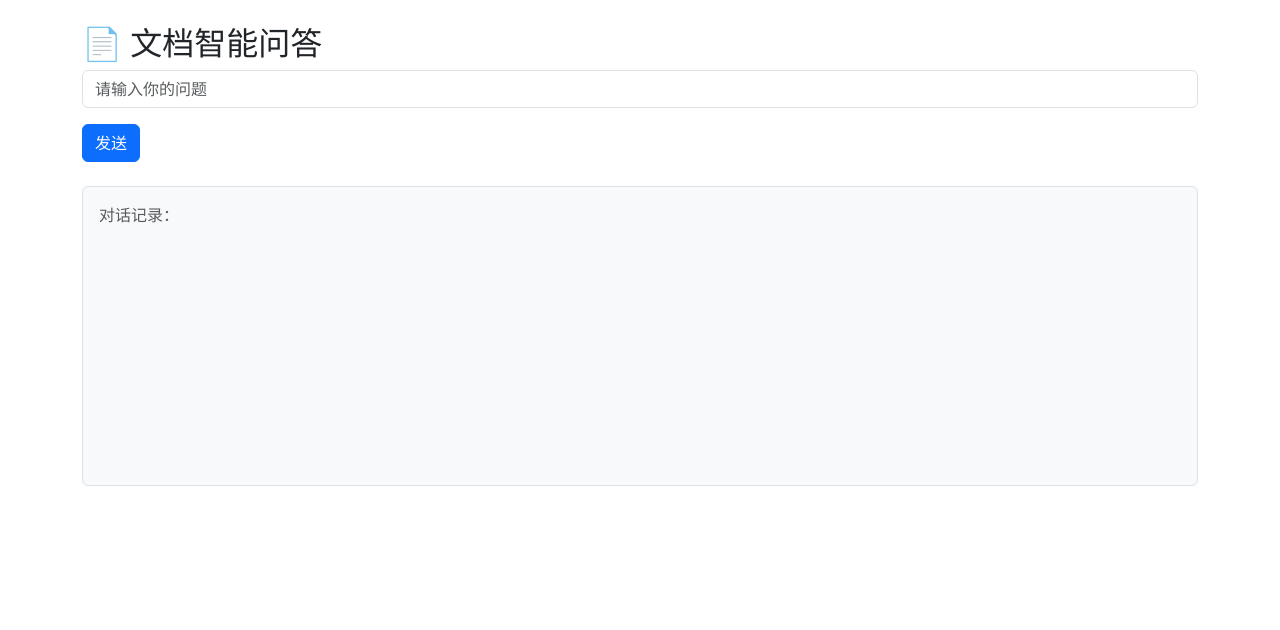
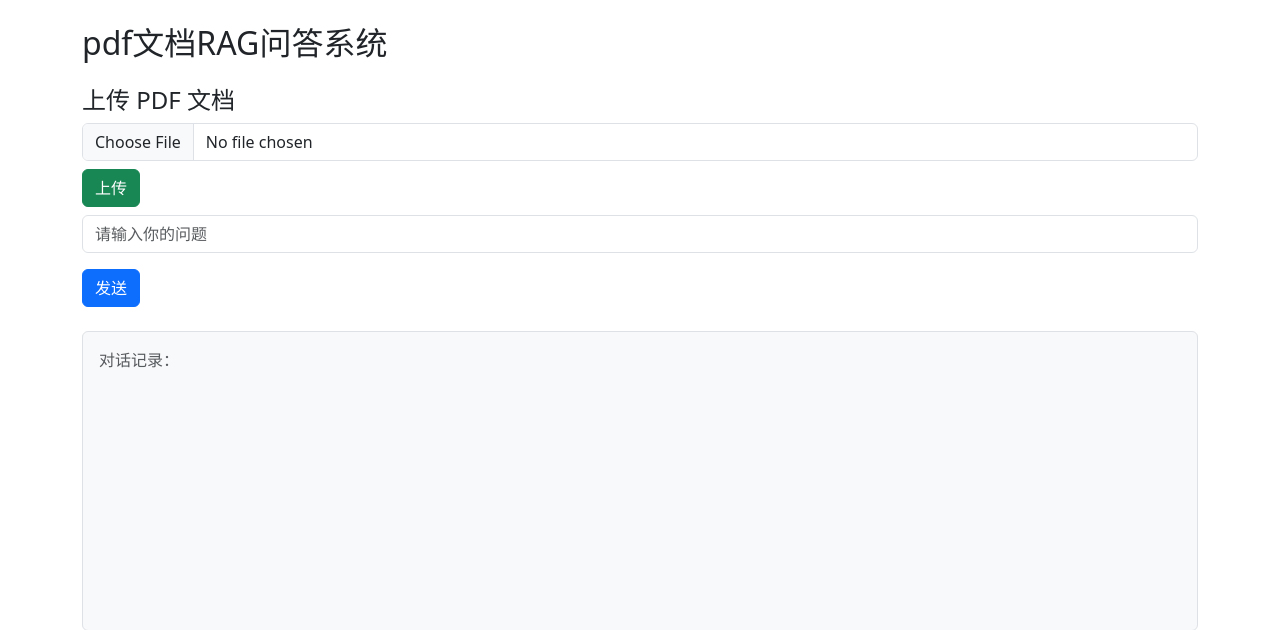
Before and after one commit to kangjiahui/pdf_rag, a Flask app: page / in a window 1280 px wide. Shown: the top 630 px of the page. Run offline with Flask 3, Linux system fonts and the light colour scheme; some libraries are stand-ins or nearby versions.

Commit message:
新增pdf上传和嵌入的页面入口

```diff
--- a/app.py
+++ b/app.py
@@ -1,8 +1,12 @@
 import re
+import os
 from flask import Flask, request, jsonify, render_template
 from markupsafe import Markup
 from embedding.stream_embed import process_pdf_streaming
 from qa.rag_qa import query_rag
+
+UPLOAD_FOLDER = "docs"
+os.makedirs(UPLOAD_FOLDER, exist_ok=True)
 
 def clean_answer(text):
     # 去掉 markdown 粗体、标题等
@@ -17,6 +21,31 @@ chat_history = []  # 简单内存记录，可持久化
 def home():
     return render_template("index.html")
 
+@app.route("/upload", methods=["POST"])
+def upload_file():
+    if 'file' not in request.files:
+        return jsonify({"status": "error", "message": "No file part"}), 400
+    file = request.files['file']
+    if file.filename == '':
+        return jsonify({"status": "error", "message": "No selected file"}), 400
+
+    save_path = os.path.join(UPLOAD_FOLDER, file.filename)
+    file.save(save_path)
+
+    # 上传成功后调用 embed
+    return jsonify({"status": "success", "pdf_path": save_path})
+
+@app.route("/embed", methods=["POST"])
+def embed_pdf():
+    pdf_path = request.json.get("pdf_path")
+    if not pdf_path:
+        return jsonify({"error": "Missing 'pdf_path' parameter"}), 400
+    try:
+        process_pdf_streaming(pdf_path)
+        return jsonify({"status": "success", "message": f"Embedding completed for {pdf_path}."})
+    except Exception as e:
+        return jsonify({"status": "error", "message": str(e)}), 500
+
 @app.route("/ask", methods=["POST"])
 def ask():
     query = request.form.get("query")
@@ -27,27 +56,23 @@ def ask():
 
     # 清理 markdown、格式优化
     answer_clean = clean_answer(answer).replace("\n", "<br>")
+    # sources 是 references 的列表
+    source_info = "".join(
+        f"<div class='text-secondary ms-3'>📎 [文档] {src.get('source', '')} | {src.get('chapter', '')} | 第 {src.get('start_page', '')} 页</div>"
+        for src in sources
+    )
 
     html = f"""
     <div class="mb-2"><b>你：</b>{query}</div>
     <div class="mb-2 text-primary"><b>AI：</b>{Markup(answer_clean)}</div>
-    <div class="mb-2 text-secondary">{Markup(sources)}</div>
+    <div class="mb-2 text-secondary">{Markup(source_info)}</div>
     <hr>
     """
     return html
 
+
+
 # 保留 API 接口
-@app.route("/api/embed", methods=["POST"])
-def embed_pdf():
-    pdf_path = request.json.get("pdf_path")
-    if not pdf_path:
-        return jsonify({"error": "Missing 'pdf_path' parameter"}), 400
-    try:
-        process_pdf_streaming(pdf_path)
-        return jsonify({"status": "success", "message": f"Embedding completed for {pdf_path}."})
-    except Exception as e:
-        return jsonify({"status": "error", "message": str(e)}), 500
-
 @app.route("/api/qa", methods=["POST"])
 def rag_qa_api():
     query = request.json.get("query")
--- a/qa/rag_qa.py
+++ b/qa/rag_qa.py
@@ -22,12 +22,8 @@ def build_prompt(query, docs):
     references = []
     for i, (doc, score) in enumerate(docs):
         metadata = doc.metadata
-        # 考虑到拆分后基本不跨页，因此只使用start_page
-        start_page = metadata.get("chunk_start_page", metadata.get("start_page", ""))
-        # end_page = metadata.get("chunk_end_page", metadata.get("end_page", ""))
         context_text += f"[文档{i+1}] {doc.page_content}\n"
-        ref = f"[文档{i+1}] {metadata.get('source', '')} | {metadata.get('chapter', '')} | 第 {start_page} 页"
-        references.append(ref)
+        references.append(metadata)
     prompt = f"以下是规范文档内容，请根据这些内容回答问题。\n\n{context_text}\n\n问题：{query}\n\n请基于文档回答，不要编造。\n"
     return prompt, references
 
@@ -70,8 +66,8 @@ def query_rag(query, chat_history):
             # 将本轮问答加入历史
             chat_history.append({"role": "user", "content": query})
             chat_history.append({"role": "assistant", "content": reply})
-            ref_text = "\n\n📎 参考来源：\n" + "\n".join(references)
-            return reply, ref_text
+            # ref_text = "\n\n📎 参考来源：\n" + "\n".join(references)
+            return reply, references
         else:
             print("返回结构异常:", res)
             return "接口返回异常。", ""
--- a/templates/index.html
+++ b/templates/index.html
@@ -8,23 +8,120 @@
 </head>
 <body class="p-4">
     <div class="container">
-        <h2>📄 文档智能问答</h2>
+        <h2>pdf文档RAG问答系统</h2>
+        <div class="mt-4">
+            <h4>上传 PDF 文档</h4>
+
+            <!-- 上传 PDF -->
+            <input type="file" id="pdfFile" accept=".pdf" class="form-control mb-2">
+            <button class="btn btn-success" onclick="uploadPdf()">上传</button>
+
+            <!-- 显示上传结果和 pdf_path -->
+            <div id="uploadStatus" class="mt-2 text-secondary"></div>
+
+            <!-- 嵌入按钮 -->
+            <button class="btn btn-primary mt-2 d-none" id="embedButton" onclick="startEmbedding()">开始嵌入</button>
+
+            <!-- 嵌入过程提示 -->
+            <div id="embedStatus" class="mt-2 text-secondary"></div>
+        </div>
+
+        <script>
+        let uploadedPdfPath = "";
+
+        function uploadPdf() {
+            const fileInput = document.getElementById("pdfFile");
+            if (fileInput.files.length === 0) {
+                alert("请选择 PDF 文件！");
+                return;
+            }
+
+            const formData = new FormData();
+            formData.append("file", fileInput.files[0]);
+
+            document.getElementById("uploadStatus").innerText = "⏳ 正在上传...";
+            document.getElementById("embedStatus").innerText = "";
+            document.getElementById("embedButton").classList.add("d-none");
+
+            fetch("/upload", { method: "POST", body: formData })
+                .then(response => response.json())
+                .then(result => {
+                    if (result.status === "success") {
+                        uploadedPdfPath = result.pdf_path;
+                        document.getElementById("uploadStatus").innerText = "✅ 上传成功：" + uploadedPdfPath;
+                        document.getElementById("embedButton").classList.remove("d-none");
+                    } else {
+                        document.getElementById("uploadStatus").innerText = "❌ 上传失败：" + result.message;
+                    }
+                })
+                .catch(error => {
+                    console.error(error);
+                    document.getElementById("uploadStatus").innerText = "❌ 上传出错";
+                });
+        }
+
+        function startEmbedding() {
+            if (!uploadedPdfPath) {
+                alert("请先上传 PDF");
+                return;
+            }
+
+            document.getElementById("embedStatus").innerText = "⏳ 正在嵌入，请稍候...";
+            document.getElementById("embedButton").disabled = true;
+
+            fetch("/embed", {
+                method: "POST",
+                headers: { "Content-Type": "application/json" },
+                body: JSON.stringify({ pdf_path: uploadedPdfPath })
+            })
+            .then(response => response.json())
+            .then(result => {
+                if (result.status === "success") {
+                    document.getElementById("embedStatus").innerText = "✅ 嵌入完成：" + result.message;
+                } else {
+                    document.getElementById("embedStatus").innerText = "❌ 嵌入失败：" + result.message;
+                }
+                document.getElementById("embedButton").disabled = false;
+            })
+            .catch(error => {
+                console.error(error);
+                document.getElementById("embedStatus").innerText = "❌ 嵌入出错";
+                document.getElementById("embedButton").disabled = false;
+            });
+        }
+        </script>
 
         <div class="mb-3">
             <input type="text" class="form-control" name="query" id="query" placeholder="请输入你的问题">
         </div>
 
-        <button class="btn btn-primary"
+        <div class="d-flex align-items-center">
+            <button class="btn btn-primary me-3"
+                id="send-btn"
                 hx-post="/ask"
                 hx-target="#chat"
                 hx-include="#query"
                 hx-swap="beforeend">
                 发送
             </button>
+            <span id="loading" style="display:none; color: #555;">🤖 正在生成回答...</span>
+        </div>
 
         <div id="chat" class="mt-4 border p-3 rounded" style="background:#f8f9fa; min-height: 300px;">
             <p class="text-muted">对话记录：</p>
         </div>
     </div>
+
+    <script>
+    document.body.addEventListener("htmx:beforeRequest", () => {
+        document.getElementById("loading").style.display = "inline";
+        document.getElementById("send-btn").disabled = true;
+    });
+
+    document.body.addEventListener("htmx:afterRequest", () => {
+        document.getElementById("loading").style.display = "none";
+        document.getElementById("send-btn").disabled = false;
+    });
+    </script>
 </body>
 </html>
```
Lines whose indentation alone changed are shown as unchanged.
